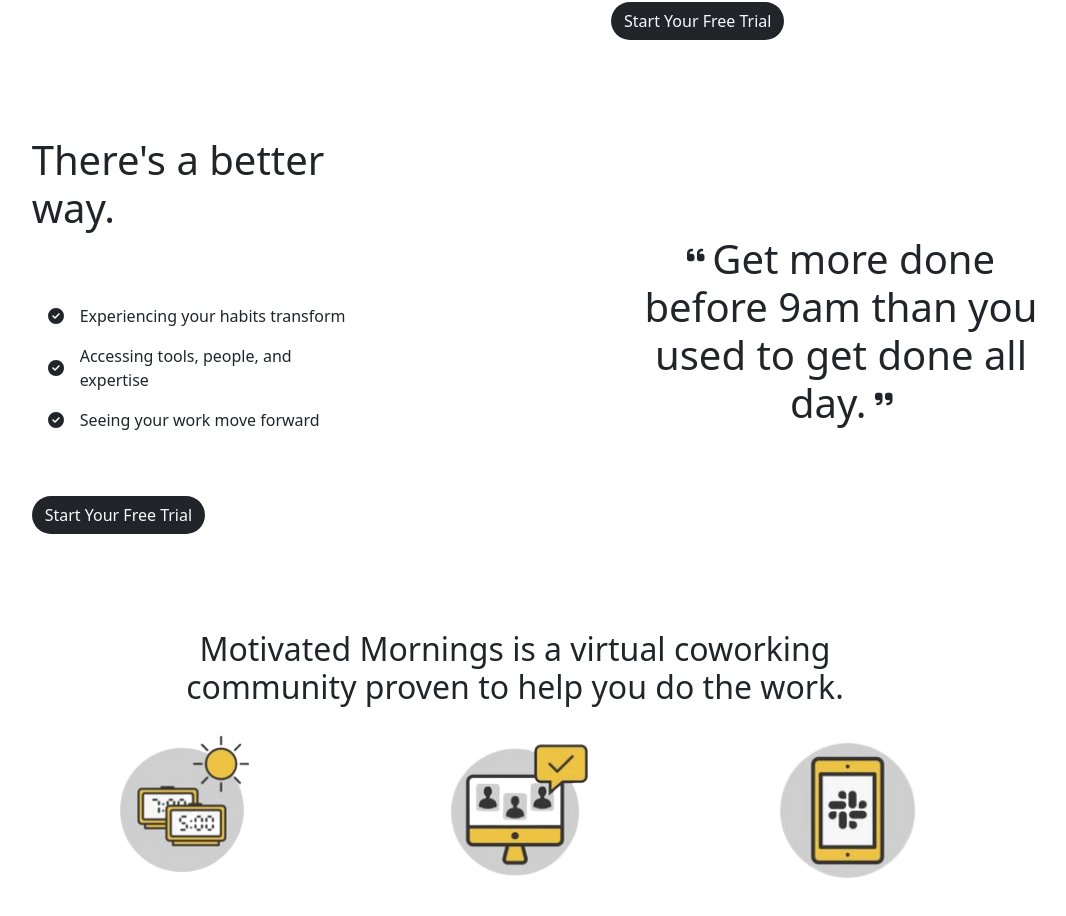
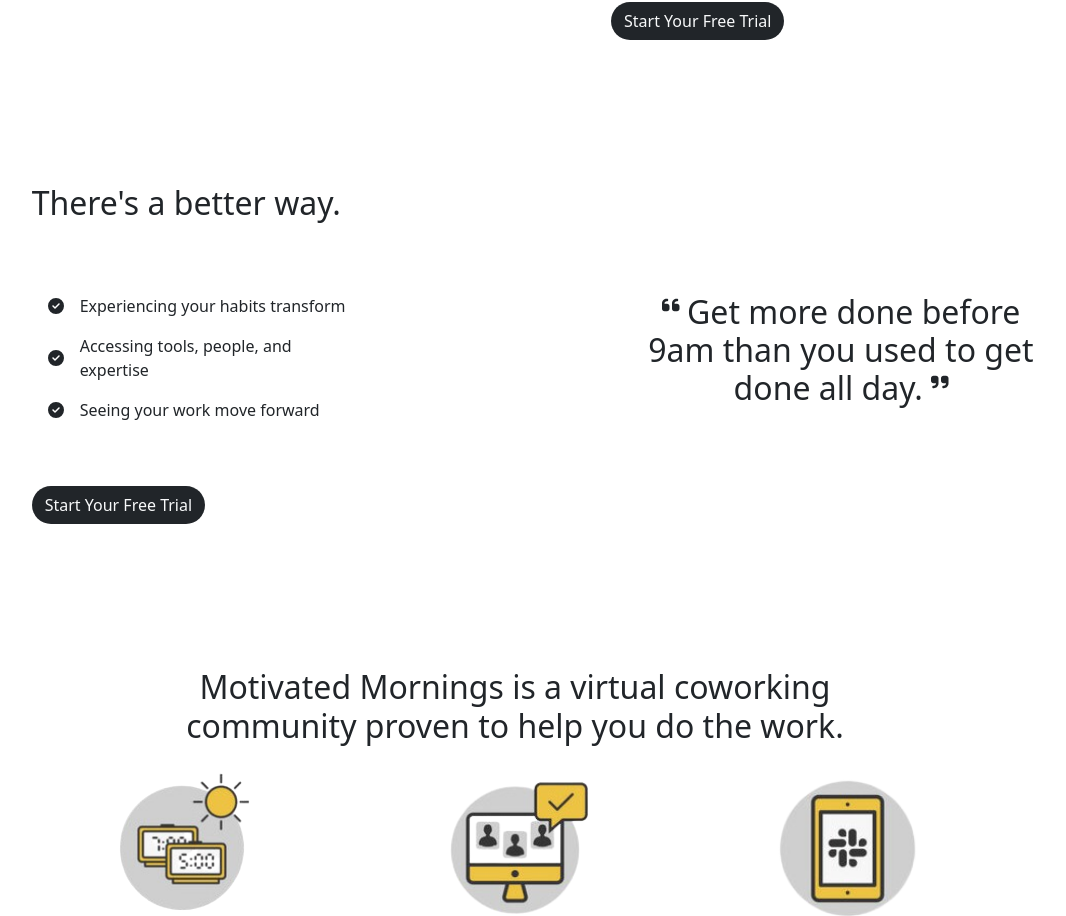
Before and after one commit to Ajith369369/motivated-mornings-frontend, a React (Vite) app: page / in a window 1280 px wide. Shown: the part 1154-2070 px from the top of the page, without its empty margins (125-1191 px from the left). Built offline with nearby package versions, Linux system fonts and the light colour scheme.

Commit message:
Add padding.

```diff
--- a/src/components/Header.jsx
+++ b/src/components/Header.jsx
@@ -122,11 +122,11 @@ function Header() {
           </div>
         </section>
         <section id="better" className="my-5">
-          <div className="row">
+          <div className="row my-5 py-5">
             <div className="col-md-1"></div>
             <div className="col-md-4">
               <div className="px-5">
-                <h1>There's a better way.</h1>
+                <h2>There's a better way.</h2>
                 <div className="py-5 ms-3">
                   <div className="d-flex justify-content-start align-items-center my-3">
                     <FontAwesomeIcon icon={faCircleCheck} />
@@ -155,9 +155,9 @@ function Header() {
             <div className="col-md-2"></div>
             <div className="col-md-4 d-flex justify-content-center align-items-center">
               <div>
-                <h1 className="text-center">
+                <h2 className="text-center">
                 <FontAwesomeIcon icon={faQuoteLeft} className="quotes me-2"/>Get more done before 9am than you used to get done all day.
-                <FontAwesomeIcon icon={faQuoteRight} className="quotes ms-2"/></h1>
+                <FontAwesomeIcon icon={faQuoteRight} className="quotes ms-2"/></h2>
               </div>
             </div>
             <div className="col-md-1"></div>
```
